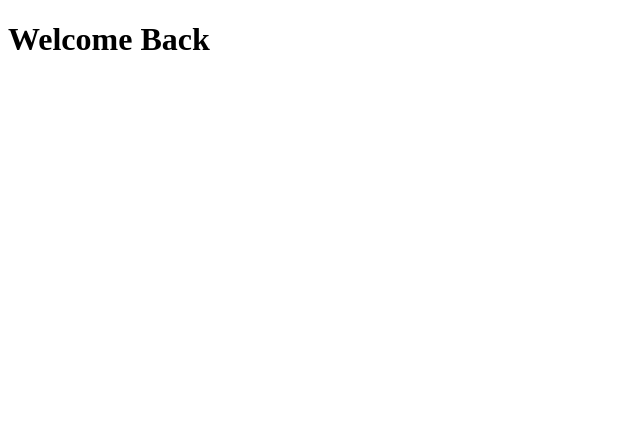
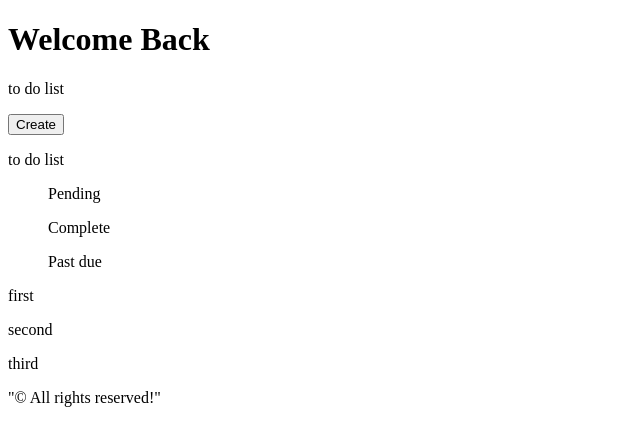
Before and after one commit to AliM-1997/to-do-list, a plain HTML site: page Index.html in a window 1280 px wide. Shown: the whole page, without its empty margins (0-640 px from the left). Drawn offline with Linux system fonts and the light colour scheme.

Commit message:
adding first draft of html code

```diff
--- a/Index.html
+++ b/Index.html
@@ -10,6 +10,25 @@
 </head>
 <body>
     <h1>Welcome Back</h1>
+    <div class="head">
+        <p>to do list</p>
+        <button class="create">Create</button>
+    </div>
+    <p>to do list</p>
+
+    <div class="all-tasks">
+        <ul class="all-status">
+            <p class="status-name">Pending</p>
+            <p class="status-name">Complete</p>
+            <p class="status-name">Past due</p>
+        </ul>
+        <div class="status-type">
+                <p class="type">first</p>
+                <p class="type">second</p>
+                <p class="type">third</p>
+        </div>
+    <footer class="footer-tag">"&copy; All rights reserved!"</footer>
+    </div>
     <script scr="scripts/script"></script>
 </body>
 </html>
```
